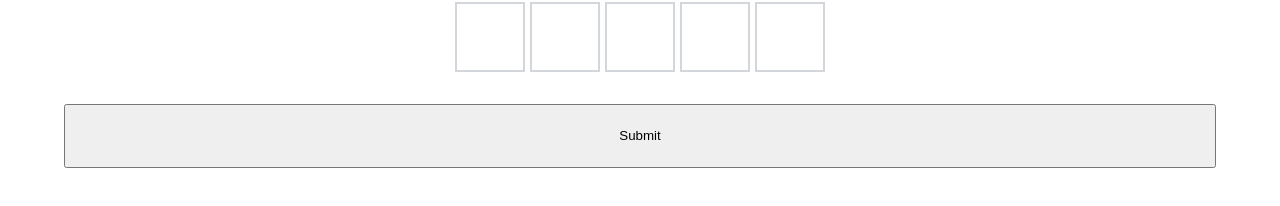
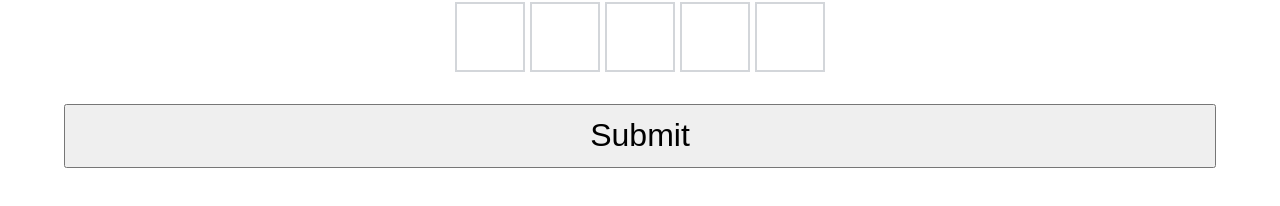
Before and after one commit to utgwkk/wordlenator, a React (Create React App) app: page / in a window 1280 px wide. Shown: the part 482-688 px from the top of the page. Built offline with nearby package versions, Linux system fonts and the light colour scheme.

Commit message:
enlarge font size

```diff
--- a/src/App.module.css
+++ b/src/App.module.css
@@ -45,9 +45,11 @@
 .submitButton {
     width: 90vw;
     height: 4rem;
+    font-size: 2rem;
 }
 
 .shareButton {
     width: 90vw;
     height: 4rem;
+    font-size: 2rem;
 }
```
